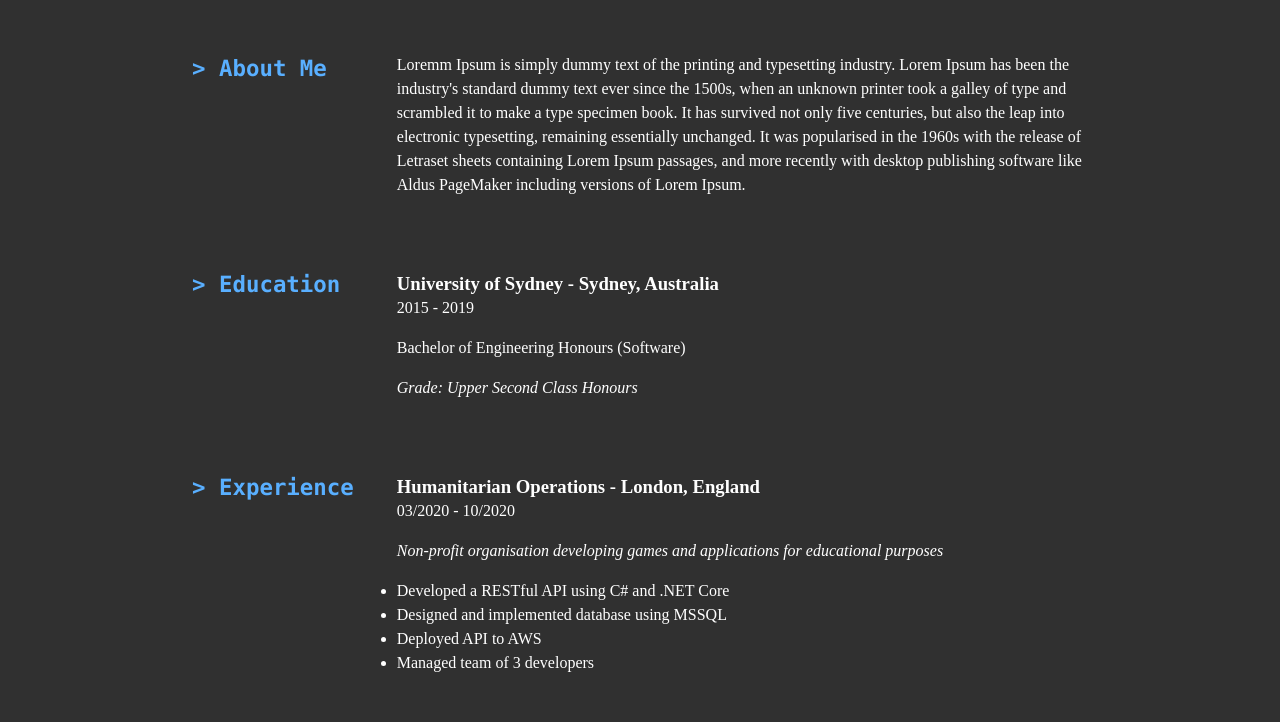
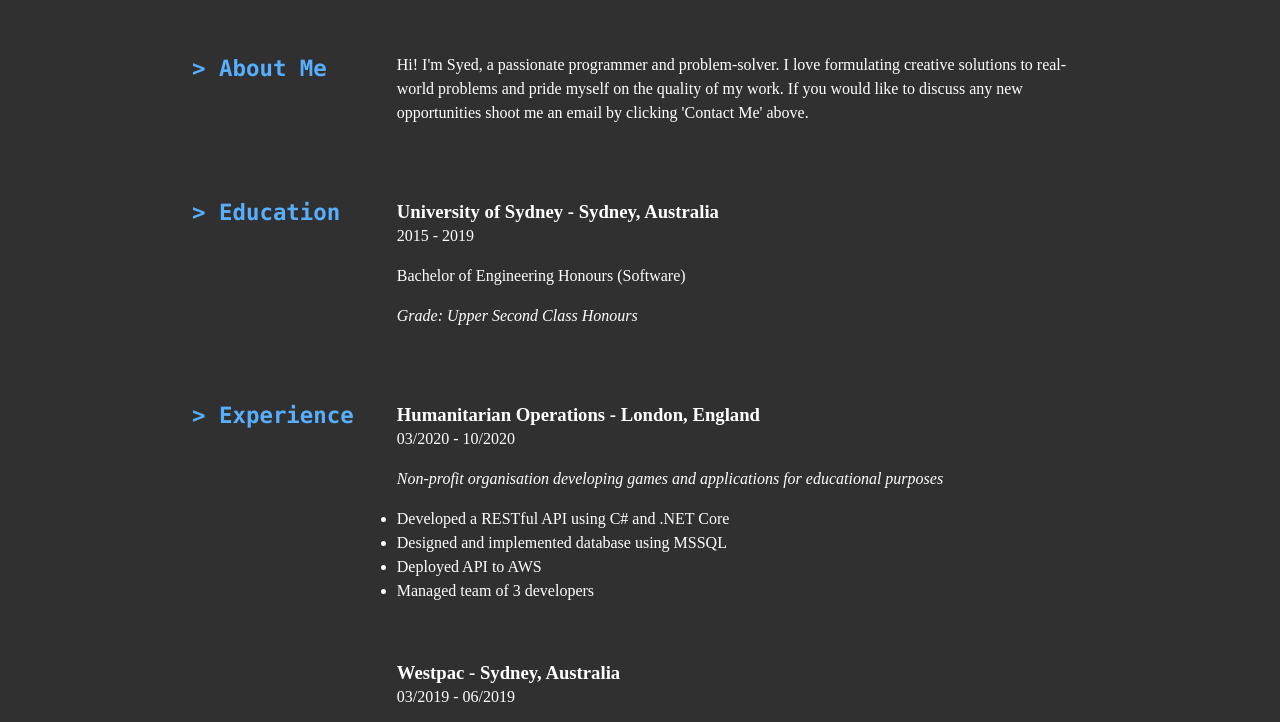
Before and after one commit to sali9213/PersonalSite, a Gatsby site: page / in a window 1280 px wide. Shown: the part 75-797 px from the top of the page. Built offline with nearby package versions, Linux system fonts and the light colour scheme; Gatsby itself is replaced by a stand-in of ours.

Commit message:
Remove placeholder text from about me and add actual text

```diff
--- a/src/components/personal-statement/personal-statement.js
+++ b/src/components/personal-statement/personal-statement.js
@@ -5,15 +5,10 @@ const PersonalStatement = () => {
   return (
     <div>
       <p className={personalStatementStyles.statement}>
-        Loremm Ipsum is simply dummy text of the printing and typesetting
-        industry. Lorem Ipsum has been the industry's standard dummy text ever
-        since the 1500s, when an unknown printer took a galley of type and
-        scrambled it to make a type specimen book. It has survived not only five
-        centuries, but also the leap into electronic typesetting, remaining
-        essentially unchanged. It was popularised in the 1960s with the release
-        of Letraset sheets containing Lorem Ipsum passages, and more recently
-        with desktop publishing software like Aldus PageMaker including versions
-        of Lorem Ipsum.
+        Hi! I'm Syed, a passionate programmer and problem-solver.
+        I love formulating creative solutions to real-world problems and pride
+        myself on the quality of my work. If you would like to discuss any new opportunities
+        shoot me an email by clicking 'Contact Me' above.
       </p>
     </div>
   )
```
